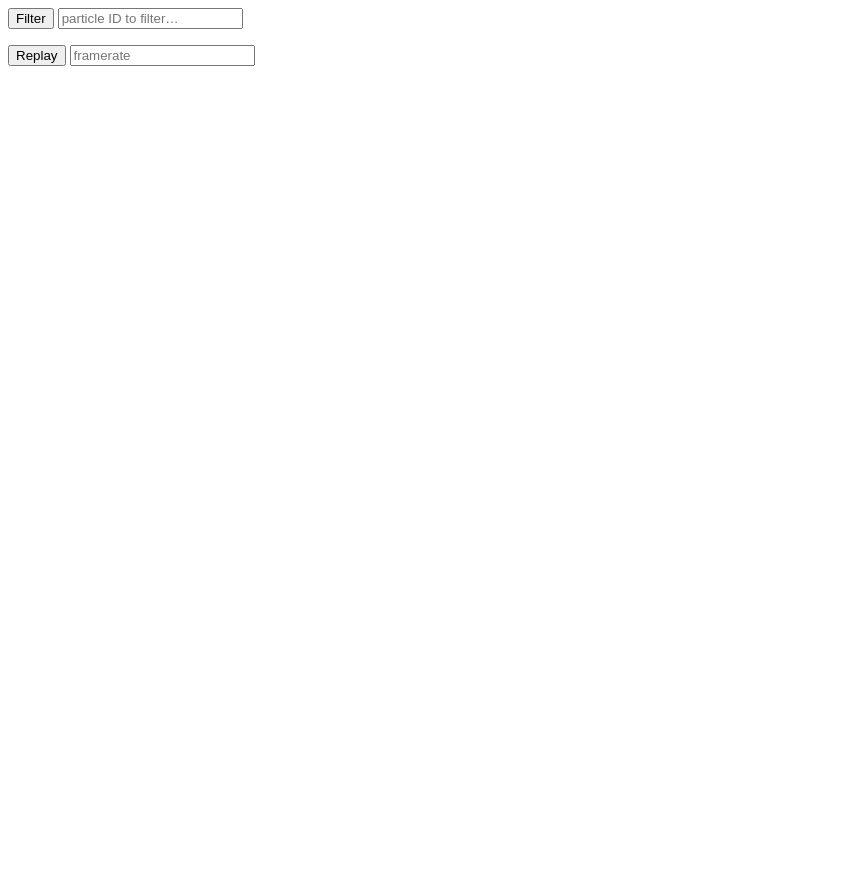
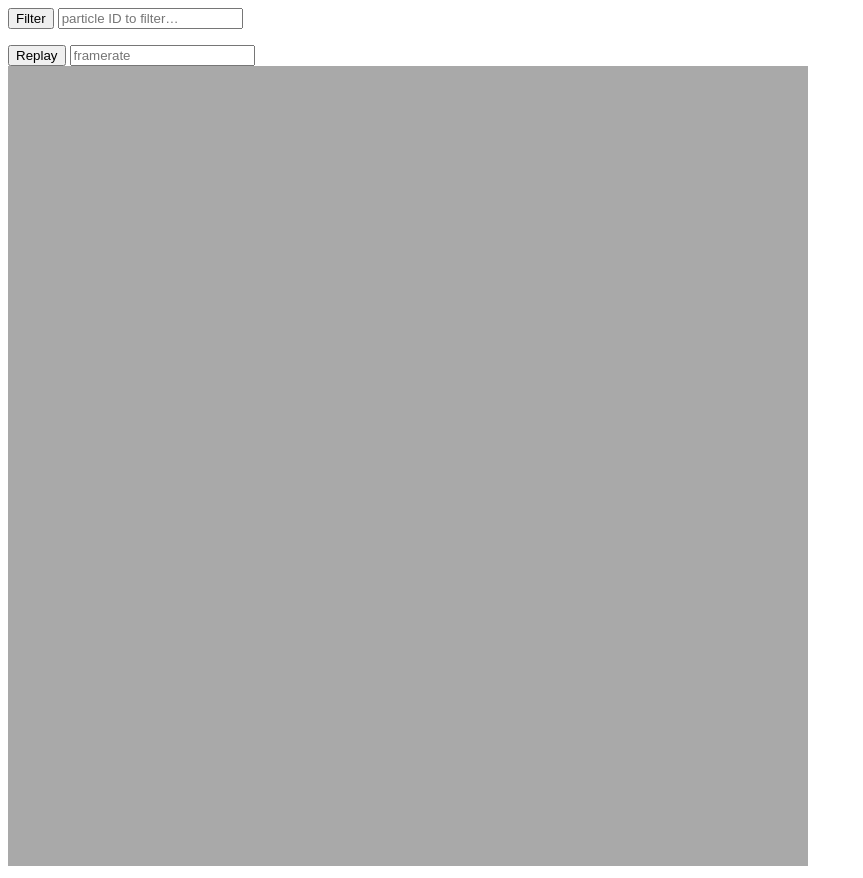
Before and after one commit to POETSII/dpd-vis, a plain HTML site: page src/index.html in a window 1280 px wide. Shown: the whole page, without its empty margins (0-863 px from the left). Drawn offline with nearby package versions, Linux system fonts and the light colour scheme; no server answers.

Commit message:
tweaking some things

```diff
--- a/src/index.html
+++ b/src/index.html
@@ -22,15 +22,21 @@
     // -----------------------------------------------
     //     edit these parameters
     // -----------------------------------------------
-    var outHeight = 600; // size of the displayed image (square outHeight x outHeight)
+    var outHeight = 800; // size of the displayed image (square outHeight x outHeight)
     var simSize = 75.0; // size of the simulation simSize x simSize
-    var beadSize = 4; // size of each rendered bead
+    var beadSize = 3; // size of each rendered bead
     var frameDelay = 10; // How many miliseconds to wait between frame playback
     // -----------------------------------------------
 
     var color   = d3.scaleOrdinal(d3.schemeCategory10);
     var sPos    = d3.scaleLinear().domain([0.0,simSize]).range([0,outHeight]);
     var svg     = d3.select('svg');
+
+    // add background rect
+    svg.append("rect")
+       .attr("height", outHeight)
+       .attr("width", outHeight)
+       .attr("fill", "#A9A9A9");
 
     // global variable for tracking if we are in a replay mode
     var replay = false;
@@ -48,7 +54,7 @@
 
     function updateFrame(datain){
         updating = true;
-        svg.selectAll("*").remove();
+        svg.selectAll("circle").remove();
         var circles = svg.selectAll("circle")
                          .data(datain)
                          .enter()
@@ -56,7 +62,7 @@
                          .attr("cx", function(d) { return sPos(d.x); })
                          .attr("cy", function(d) { return sPos(d.y); })
                          .attr("r", beadSize)
-                         .attr("stroke",function(d) { return d3.color(color(d.type)).darker(0.5); })
+                         .attr("stroke",function(d) { return d3.color(color(d.type)).darker(0.95); })
                          .attr("fill", function(d) { return color(d.type); });
         updating = false;
     }
```
